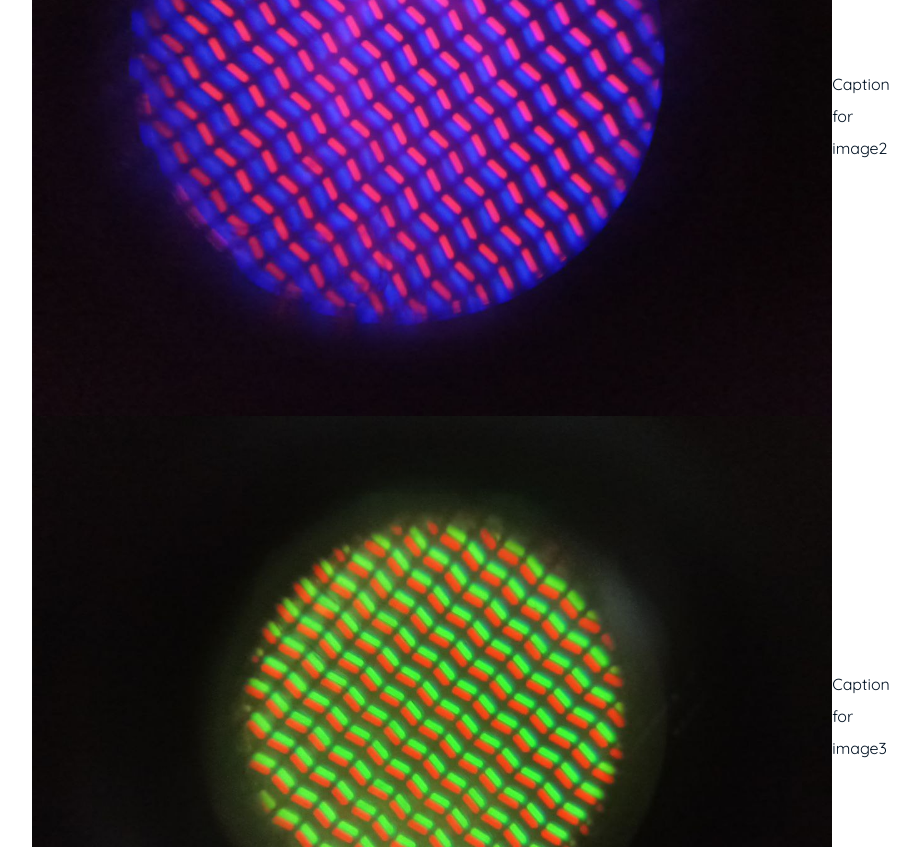
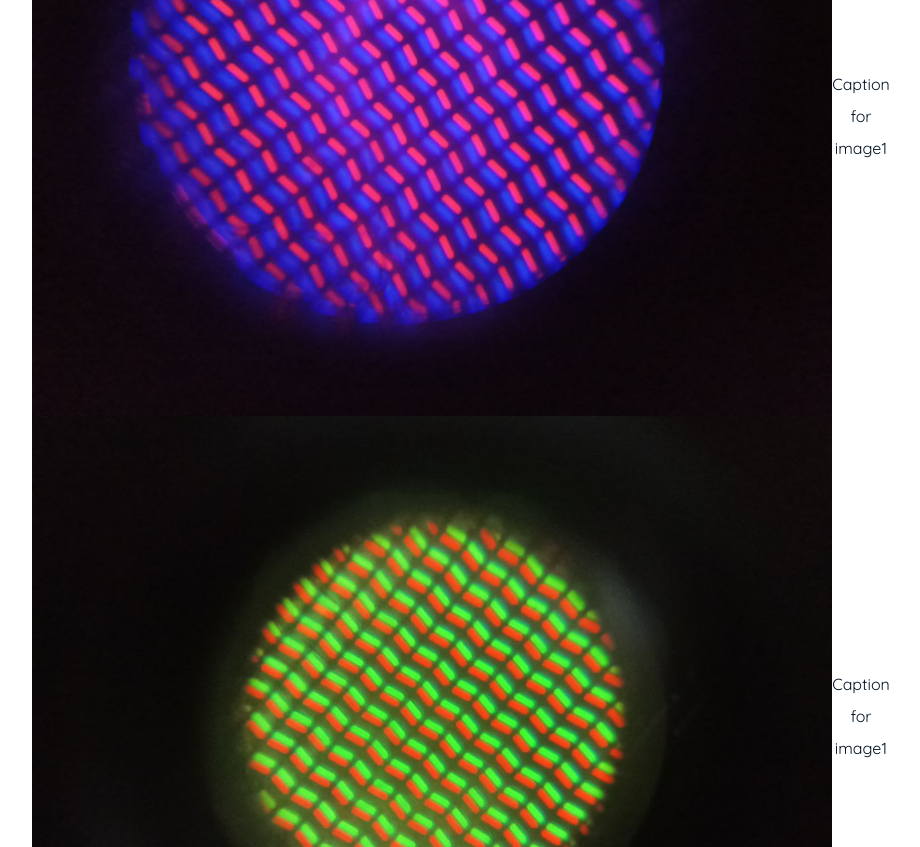
Before and after one commit to FreShq99/frenkishqepa.com, a Jekyll site: the page built from gallery.html, in a window 1280 px wide and 1400 px high, scrolled down 1013 px. Shown: the part 186-1033 px from the top of the window, without its empty margins (179-1099 px from the left). Built offline with Jekyll 4.4.1, drawn with Linux system fonts in a browser that asks for light colours; some of the changed text lies outside the part shown.

Commit message:
Update gallery.html

```diff
--- a/gallery.html
+++ b/gallery.html
@@ -11,15 +11,15 @@ title: Microscope Gallery
 <div class="row">
   <div class="column">
     <img src="MicroscopeGallery/blu.jpeg" style="width:100%">
-    <p>Caption for image1</p>
+    <p class="image-caption" style="text-align: center;">Caption for image1</p>
   </div>
   <div class="column">
     <img src="MicroscopeGallery/purple.jpeg" style="width:100%">
-    <p>Caption for image2</p>
+    <p class="image-caption" style="text-align: center;">Caption for image1</p>
   </div>
   <div class="column">
     <img src="MicroscopeGallery/yellow.jpeg" style="width:100%">
-    <p>Caption for image3</p>
+    <p class="image-caption" style="text-align: center;">Caption for image1</p>
   </div>
 </div>
 
@@ -27,11 +27,11 @@ title: Microscope Gallery
 <div class="row">
   <div class="column">
     <img src="MicroscopeGallery/BigBJT.jpeg" style="width:100%">
-    <p>Caption for image4</p>
+    <p class="image-caption" style="text-align: center;">Caption for image1</p>
   </div>
   <div class="column">
     <img src="MicroscopeGallery/PointBJT.jpeg" style="width:100%">
-    <p>Caption for image5</p>
+    <p class="image-caption" style="text-align: center;">Caption for image1</p>
   </div>
 </div>
 
```
